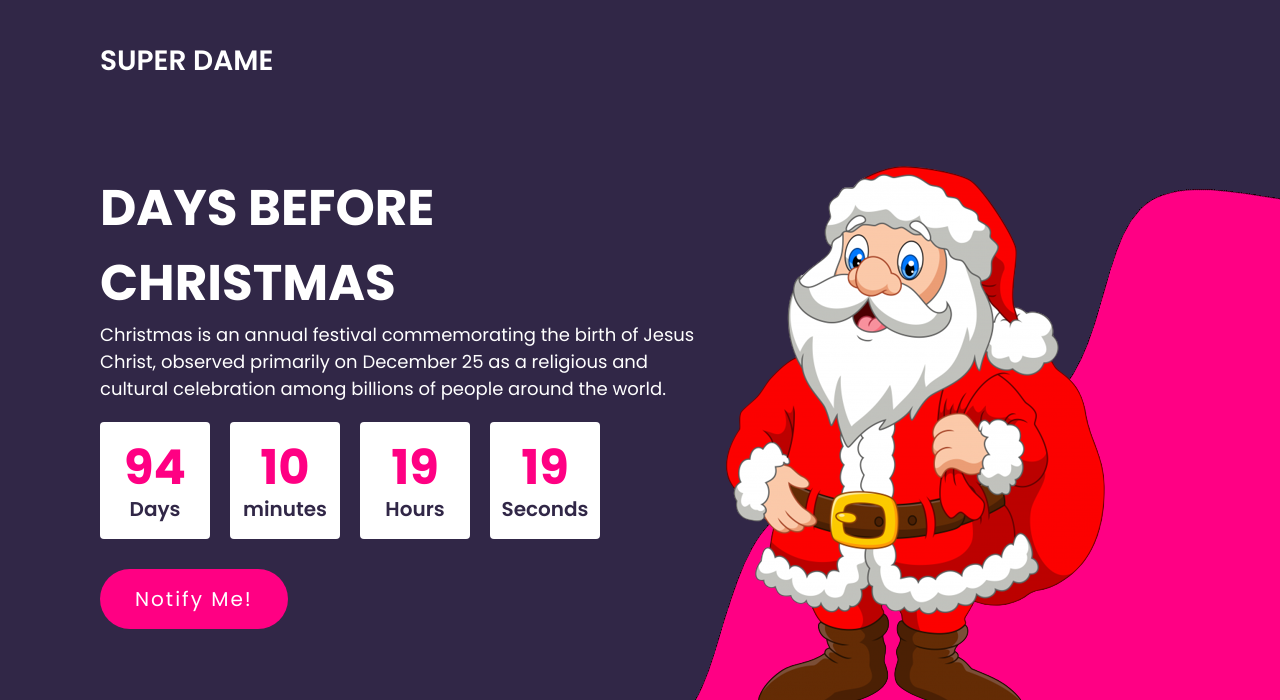
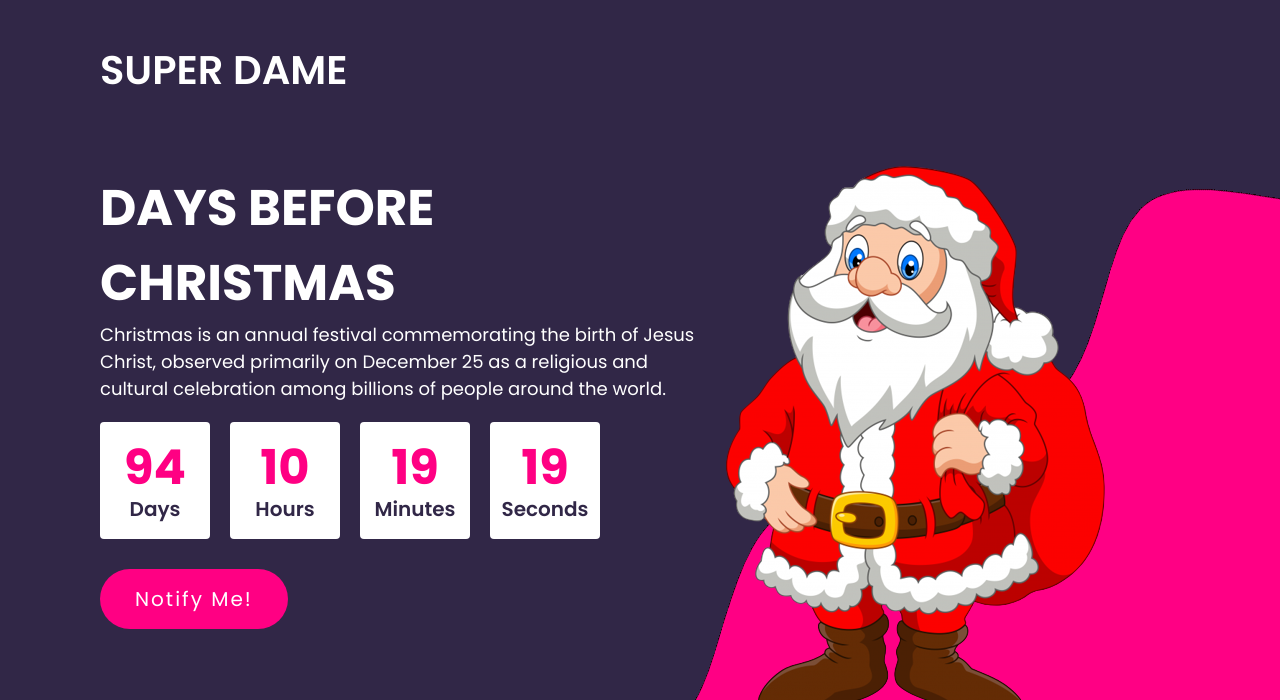
Before and after one commit to Artemissssssss/DaysBeforeChristmas, a plain HTML site: page index.html in a window 1280 px wide. Shown: the top 700 px of the page. Drawn offline with Linux system fonts and the light colour scheme.

Commit message:
eight commit

```diff
--- a/index.html
+++ b/index.html
@@ -24,8 +24,8 @@
                December 25 as a religious and cultural celebration among billions of people around the world.</p>
                <div class="countdown">
                 <div class="time"><div id="day"></div><span>Days</span></div>
-                <div class="time"><div id="hour"></div><span>minutes</span></div>
-                <div class="time"><div id="minute"></div><span>Hours</span></div>
+                <div class="time"><div id="hour"></div><span>Hours</span></div>
+                <div class="time"><div id="minute"></div><span>Minutes</span></div>
                 <div class="time"><div id="second"></div><span>Seconds</span></div>
                </div>
                <a href="#" onclick="toggle();">Notify Me!</a>
--- a/style.css
+++ b/style.css
@@ -25,7 +25,7 @@ header {
 header .logo {
     position: relative;
     color: #fff;
-    font-size: 28px;
+    font-size: 40px;
     text-decoration: none;
     font-weight: 600;
 }
```
